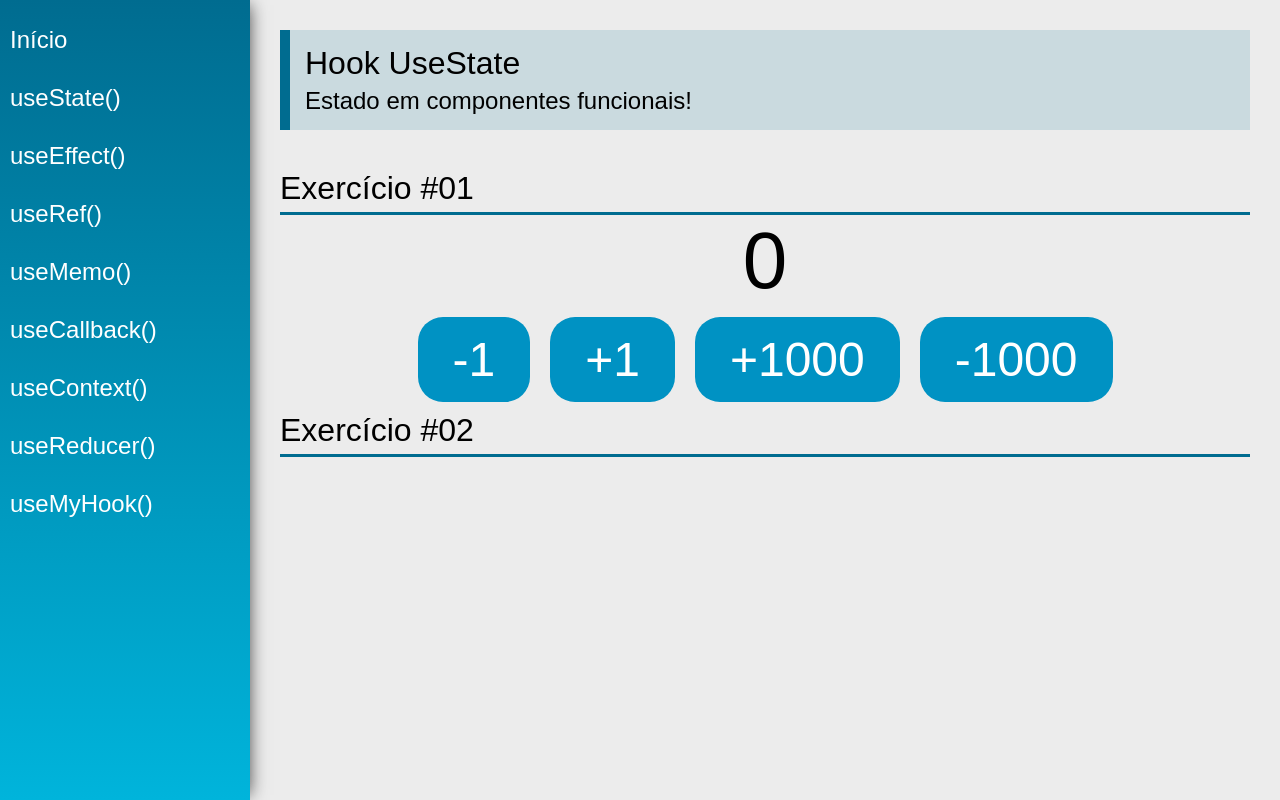
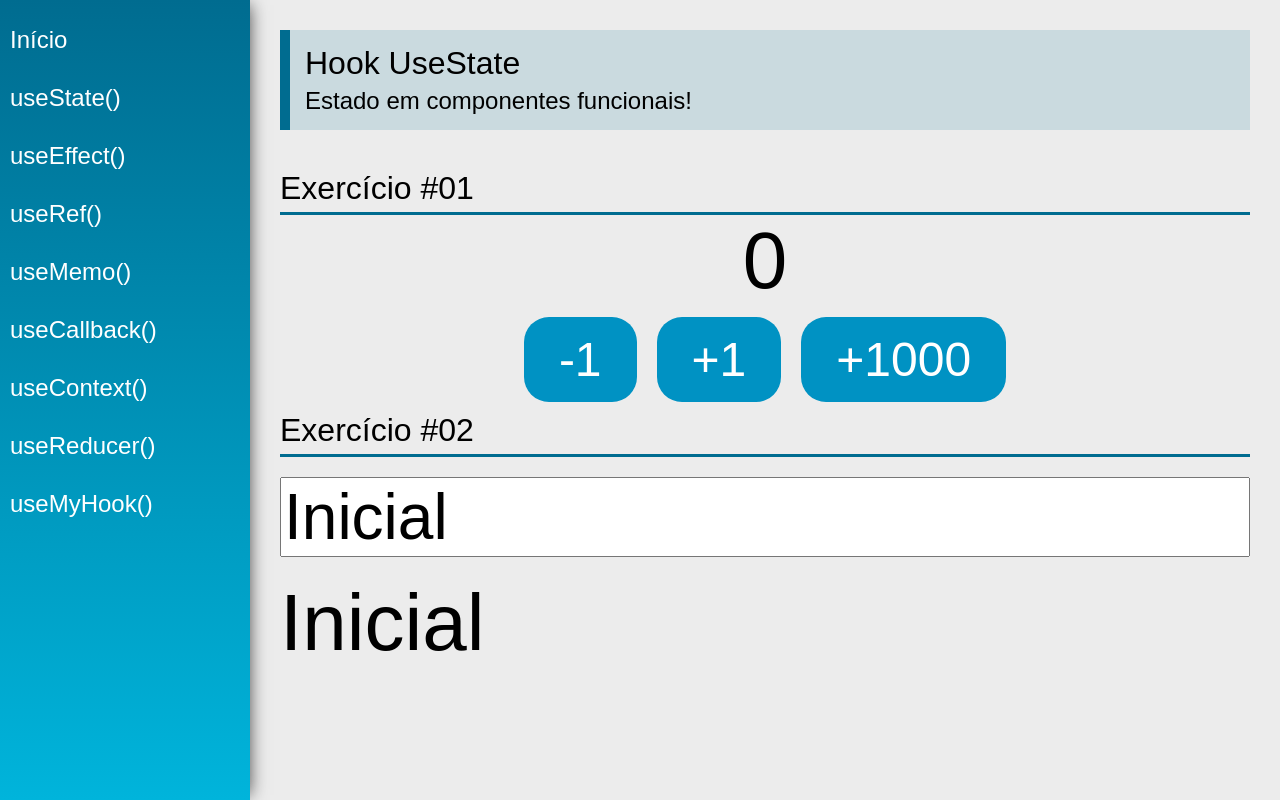
Before and after one commit to Tiago-devop/hooks, a React (Create React App) app: page /useState in a window 1280 px wide. Built offline with nearby package versions, Linux system fonts and the light colour scheme.

Commit message:
useState 02

```diff
--- a/src/views/examples/UseState.jsx
+++ b/src/views/examples/UseState.jsx
@@ -4,6 +4,7 @@
 
 const UseState = (props) => {
   const [count, setCount] = useState(0);
+  const [name, setName] = useState("Inicial");
 
   return (
     <div className="UseState">
@@ -27,15 +28,16 @@
           >
             +1000
           </button>
-          <button
-            className="btn"
-            onClick={() => setCount((current) => current - 1000)}
-          >
-            -1000
-          </button>
         </div>
       </div>
       <SectionTitle title="Exercício #02" />
+      <input
+        type="text"
+        className="input"
+        value={name}
+        onChange={(e) => setName(e.target.value)}
+      />
+      <span className="text">{name}</span>
     </div>
   );
 };
```
Also changed, not shown: 1 other file (tests, documents, lock files or other folders).
